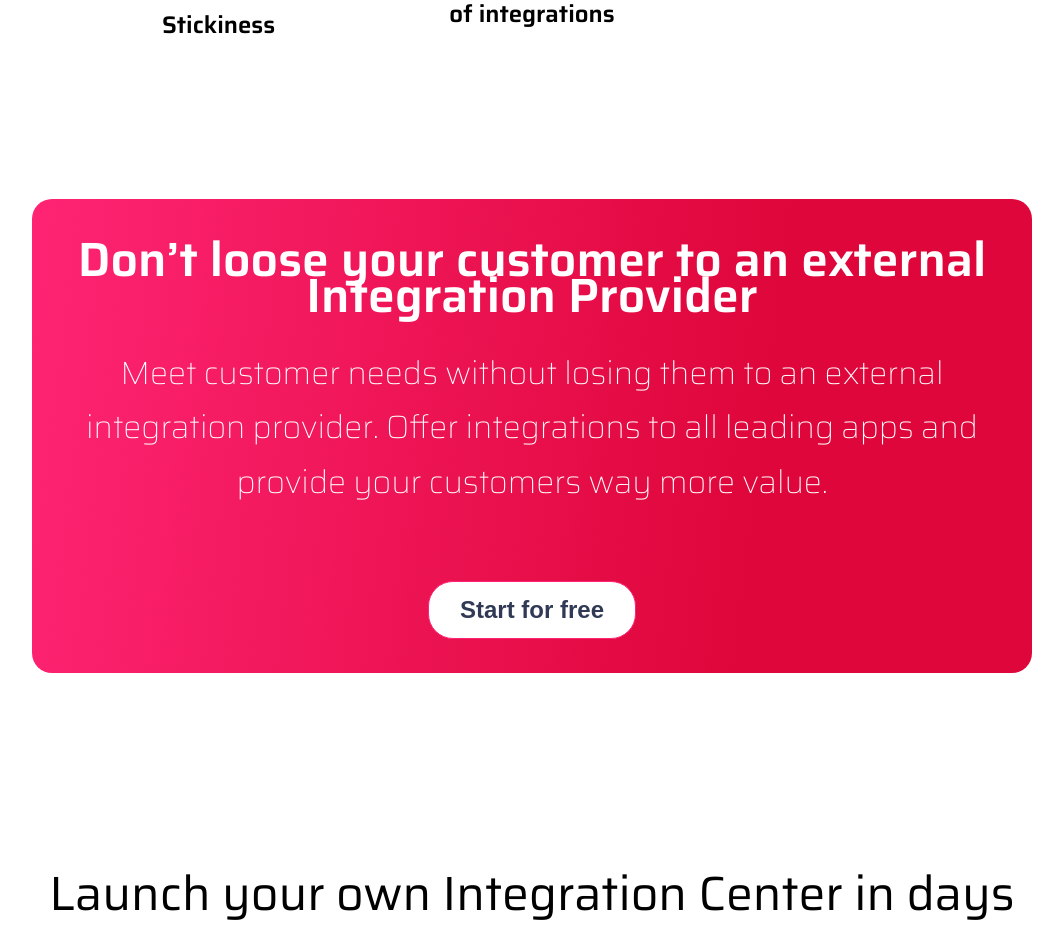
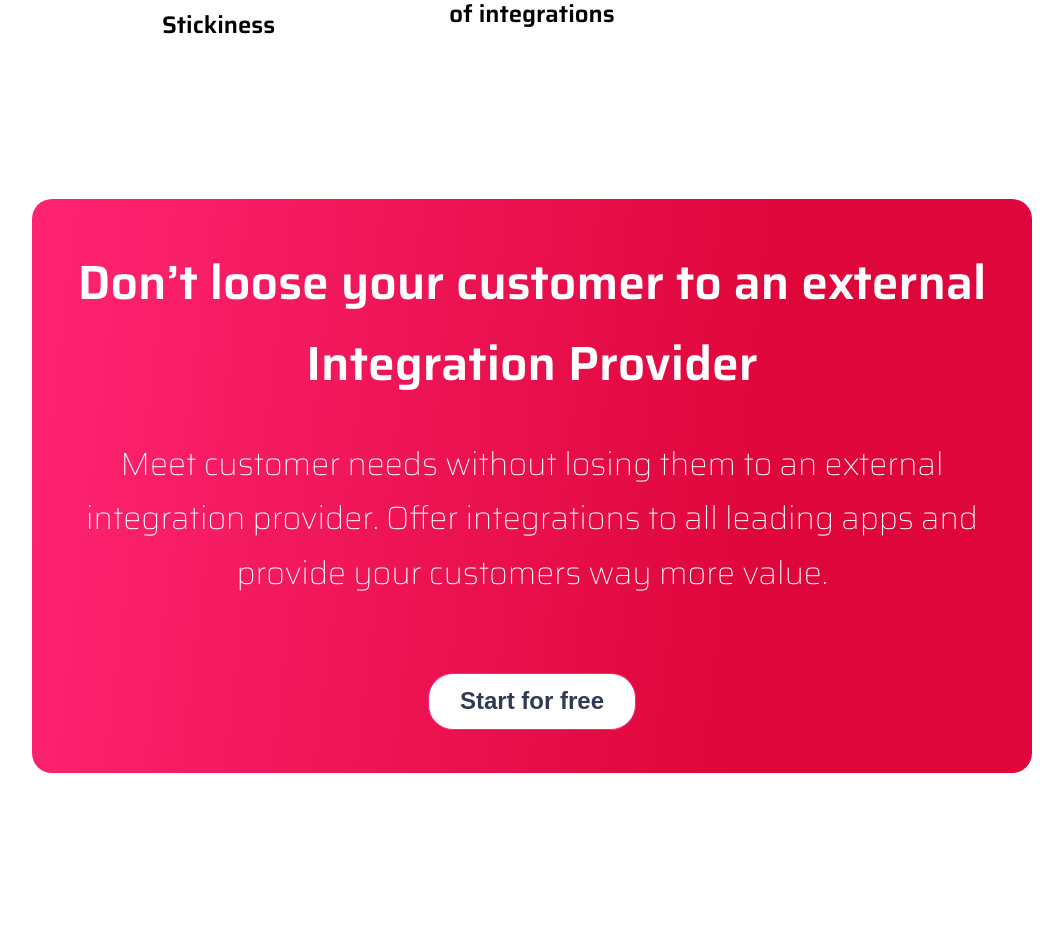
Before and after one commit to CloudEcosystemDev/Platform-Website, a Jekyll site: the page built from index.html, in a window 1280 px wide. Shown: the part 1894-2836 px from the top of the page, without its empty margins (108-1171 px from the left). Built offline with Jekyll 4.4.1, drawn with Linux system fonts in a browser that asks for light colours.

```diff
--- a/css/style.css
+++ b/css/style.css
@@ -146,7 +146,6 @@
 .logo-text-white {
   font-weight: 600;
   font-size: 48px;
-  line-height: 36px;
   color: white; }
   .logo-text-white_small {
     margin-top: 32px;
@@ -157,7 +156,6 @@
 
 .radiant-container {
   background: linear-gradient(96.95deg, #ff2473 0.26%, #de063a 72.22%);
-  height: 474px;
   padding: 43px;
   border-radius: 20px;
   margin: 0 auto; }
@@ -310,7 +308,7 @@
 .card-header-dark {
   font-weight: 600;
   font-size: 48px;
-  color: linear-gradient(#ff2473 100%, #30bced 100%); }
+  color: linear-gradient(90deg, #ff2473 50%, #30bced 50%); }
 
 .card-price {
   margin-top: 50px;
@@ -397,7 +395,10 @@
   display: flex;
   justify-content: space-around;
   flex-wrap: wrap;
-  height: 400px; }
+  height: 400px;
+  width: 80%;
+  margin-left: auto;
+  margin-right: auto; }
 
 .control-container:last-child {
   flex-grow: 0.1; }
@@ -423,7 +424,9 @@
 
 .control-text-subheader {
   font-weight: normal;
-  font-size: 14px; }
+  font-size: 14px;
+  overflow: hidden;
+  text-overflow: ellipsis; }
 
 .control-text {
   margin-left: 5px; }
@@ -472,7 +475,8 @@
   padding: 0.7rem 1.6rem;
   min-height: 1.8rem;
   border-radius: 25px;
-  justify-content: center; }
+  justify-content: center;
+  cursor: pointer; }
 
 button.primary {
   background: linear-gradient(90.3deg, #ff2473 0.33%, #de063a 99.81%);
--- a/sass/components/_button.scss
+++ b/sass/components/_button.scss
@@ -10,6 +10,7 @@
   min-height: 1.8rem;
   border-radius: 25px;
   justify-content: center;
+  cursor: pointer;
 }
 
 button.primary {
--- a/sass/layout/_sectionsass.scss
+++ b/sass/layout/_sectionsass.scss
@@ -41,7 +41,6 @@
 .logo-text-white {
   font-weight: 600;
   font-size: 48px;
-  line-height: 36px;
   color: white;
   &_small {
     margin-top: 32px;
@@ -53,7 +52,6 @@
 }
 .radiant-container {
   background: linear-gradient(96.95deg, #ff2473 0.26%, #de063a 72.22%);
-  height: 474px;
   padding: 43px;
   border-radius: 20px;
   margin: 0 auto;
--- a/sass/layout/_sectiontoday.scss
+++ b/sass/layout/_sectiontoday.scss
@@ -47,7 +47,7 @@
 .card-header-dark {
   font-weight: 600;
   font-size: 48px;
-  color: linear-gradient(#ff2473 100%, #30bced 100%);
+  color: linear-gradient(90deg,#ff2473 50%, #30bced 50%);
 }
 
 .card-price {
```
Also changed, not shown: sass/layout/_sectioncontrol.scss (+7 -1 lines).
